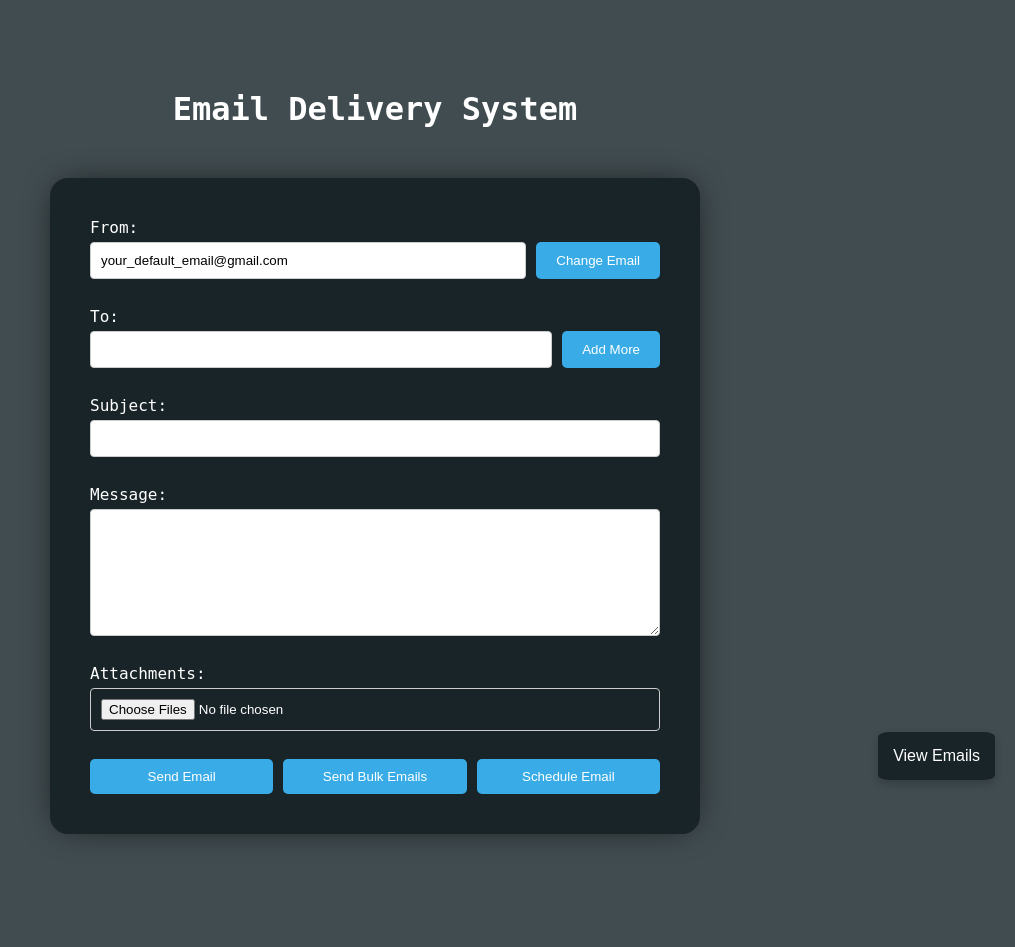
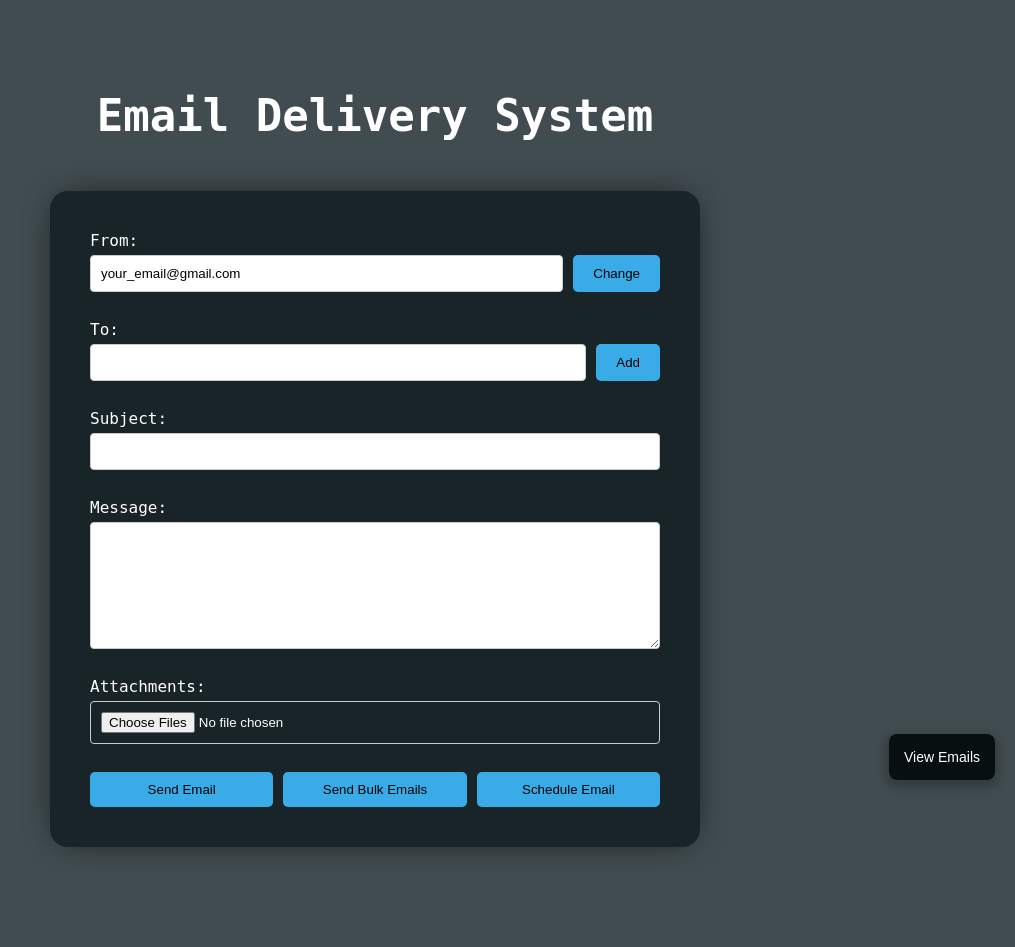
Before and after one commit to proHarshang/email_delivery_system, a Flask app: page / in a window 1280 px wide. Shown: the whole page, without its empty margins (265-1280 px from the left). Before the commit the page ends 840 px from the top, so only its background shows below. Run offline with Flask 3, Linux system fonts and the light colour scheme.

Commit message:
styling added

```diff
--- a/static/styles.css
+++ b/static/styles.css
@@ -41,6 +41,10 @@ body::-webkit-scrollbar-thumb {
   border-radius: 20px;
 }
 
+.view-emails-body {
+  overflow: scroll;
+}
+
 button {
   background-color: var(--secondaryColor);
   border: none;
@@ -49,7 +53,6 @@ button {
   cursor: pointer;
   transition: all 0.2s;
   white-space: nowrap;
-  color: #fff;
 }
 
 button:hover {
@@ -69,6 +72,7 @@ h1 {
   width: fit-content;
   margin: 50px auto;
   color: white;
+  font-size: 5.5vmin;
 }
 
 .container {
@@ -76,7 +80,7 @@ h1 {
   box-shadow: 0 0 35px -12px rgba(0, 0, 0, 1);
   border-radius: 18px;
   padding: 40px;
-  width: 95%;
+  width: 72%;
   margin: auto;
   max-width: 570px;
 }
@@ -178,22 +182,20 @@ input[type="file"] {
   position: fixed;
   bottom: 20px;
   right: 20px;
-  background-color: var(--primaryColor);
+  background-color: #070f11;
   color: white;
   border: none;
-  border-radius: 10%;
+  border-radius: 8px;
   padding: 15px;
-  box-shadow: 0 4px 8px rgba(0, 0, 0, 0.2);
+  box-shadow: 0 4px 8px 4px rgba(0, 0, 0, 0.2);
   cursor: pointer;
-  font-size: 16px;
+  font-size: 14px;
   z-index: 1000;
 }
 
 .next-page-btn:hover {
   background-color: var(--accentColor);
-  ;
 }
-
 
 /* Table Styles */
 
@@ -219,7 +221,7 @@ input[type="file"] {
   white-space: nowrap;
   padding: 12px 15px;
   text-align: center;
-  max-width: 600px ;
+  max-width: 600px;
   word-break: break-all;
 }
 
@@ -227,6 +229,31 @@ input[type="file"] {
   border-bottom: 1px solid var(--accentColor);
 }
 
-.delete-data-btn:hover{
+.delete-data-btn:hover {
   background-color: red !important;
 }
+
+@media (max-width: 768px) {
+  .container {
+    font-size: 12px;
+    padding: 30px;
+  }
+
+  input,
+  textarea {
+    font-size: 12px;
+  }
+
+  button {
+    font-size: 12px;
+    padding: 10px 15px;
+  }
+
+  .fieldWithBtn {
+    gap: 5px;
+  }
+
+  h1 {
+    font-size: 18px;
+  }
+}
--- a/templates/index.html
+++ b/templates/index.html
@@ -13,8 +13,9 @@
         <div class="form-group">
           <label for="fromEmail">From:</label>
           <div class="fieldWithBtn">
-            <input type="email" id="fromEmail" value="your_default_email@gmail.com" readonly />
-            <button type="button" id="changeEmailBtn">Change Email</button>
+            <input type="email" id="fromEmail"
+              value="your_email@gmail.com" readonly />
+            <button type="button" id="changeEmailBtn">Change</button>
           </div>
         </div>
 
@@ -22,7 +23,7 @@
           <label for="toEmail">To:</label>
           <div class="fieldWithBtn">
             <input type="email" name="receivers[]" class="toEmail" required />
-            <button type="button" id="addReceiverBtn">Add More</button>
+            <button type="button" id="addReceiverBtn">Add</button>
           </div>
         </div>
 
@@ -67,7 +68,8 @@
 
           <div class="btn-group">
             <button type="submit">Start Bulk Email</button>
-            <button type="button" class="closePopupBtn" id="closeBulkEmailPopupBtn">Close</button>
+            <button type="button" class="closePopupBtn"
+              id="closeBulkEmailPopupBtn">Close</button>
           </div>
         </form>
       </div>
@@ -84,7 +86,8 @@
           </div>
           <div class="btn-group">
             <button type="submit">Schedule</button>
-            <button type="button" class="closePopupBtn" id="closeScheduleEmailPopupBtn">Close</button>
+            <button type="button" class="closePopupBtn"
+              id="closeScheduleEmailPopupBtn">Close</button>
           </div>
         </form>
       </div>
@@ -105,12 +108,14 @@
           </div>
           <div class="btn-group">
             <button type="submit">Save</button>
-            <button type="button" class="closePopupBtn" id="closePopupBtn">Close</button>
+            <button type="button" class="closePopupBtn"
+              id="closePopupBtn">Close</button>
           </div>
         </form>
       </div>
     </div>
-    <button class="next-page-btn"  onclick="window.location.href='/view_emails'">View Emails</button>
+    <button class="next-page-btn"
+      onclick="window.location.href='/view_emails'">View Emails</button>
 
     <script src="/static/script.js"></script>
   </body>
```
Also changed, not shown: templates/view_emails.html (+5 -3 lines).
